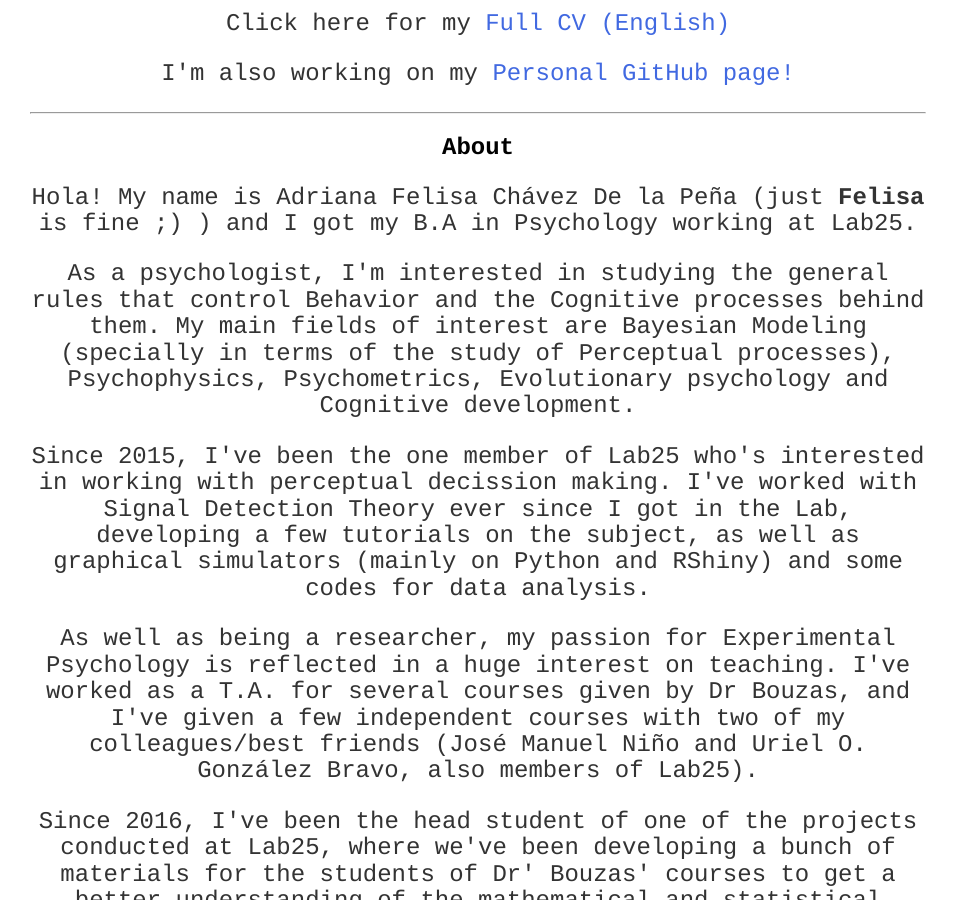
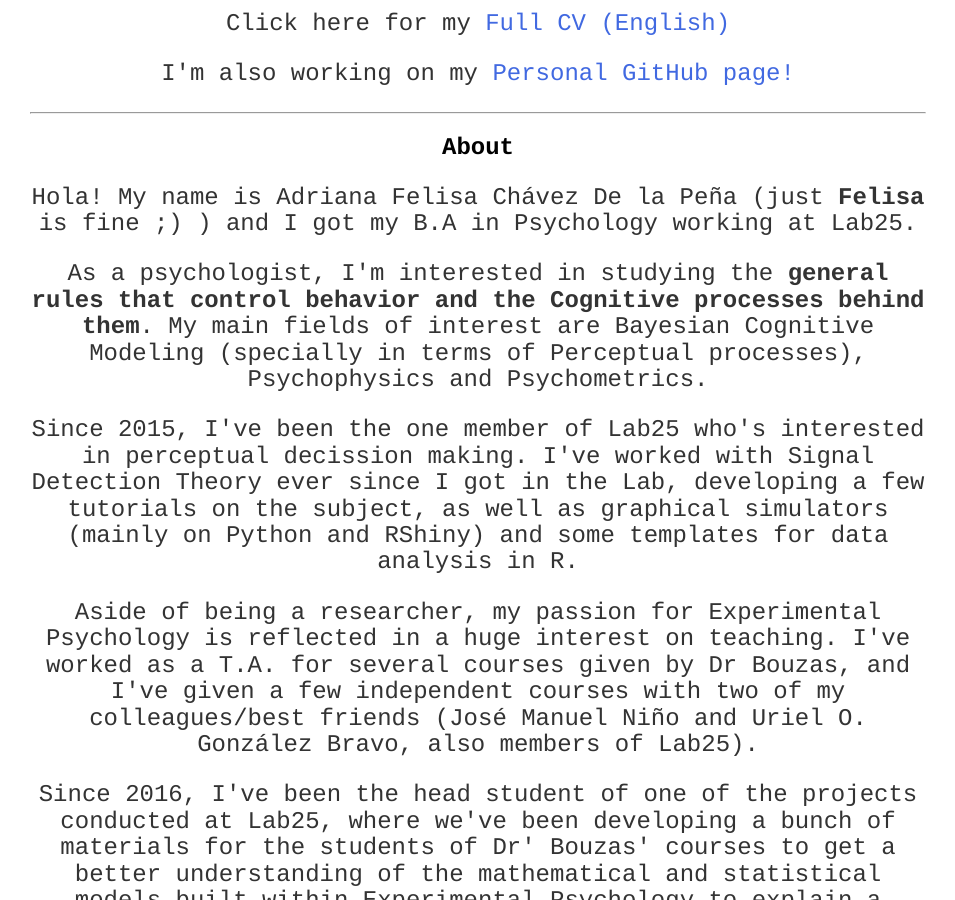
Before and after one commit to BouzasLab25/bouzaslab25.github.io, a Jekyll site: the page built from people/felisa.html, in a window 1280 px wide and 900 px high, scrolled down 781 px. Shown: the whole window, without its empty margins (162-1117 px from the left). Built offline with Jekyll 4.4.1, drawn with Linux system fonts in a browser that asks for light colours.

Commit message:
Update felisa.html

```diff
--- a/people/felisa.html
+++ b/people/felisa.html
@@ -28,11 +28,11 @@ title: Lab25 Felisa
 
 <p> Hola! My name is Adriana Felisa Chávez De la Peña (just <b>Felisa</b> is fine ;) ) and I got my B.A in Psychology working at Lab25.</p>
 
-<p>As a psychologist, I'm interested in studying the general rules that control Behavior and the Cognitive processes behind them. My main fields of interest are Bayesian Modeling (specially in terms of the study of Perceptual processes), Psychophysics, Psychometrics, Evolutionary psychology and Cognitive development. </p>
+<p>As a psychologist, I'm interested in studying the <b>general rules that control behavior and the Cognitive processes behind them</b>. My main fields of interest are Bayesian Cognitive Modeling (specially in terms of Perceptual processes), Psychophysics and Psychometrics.</p>
 
-<p>Since 2015, I've been the one member of Lab25 who's interested in working with perceptual decission making. I've worked with Signal Detection Theory ever since I got in the Lab, developing a few tutorials on the subject, as well as graphical simulators (mainly on Python and RShiny) and some codes for data analysis.</p>
+<p>Since 2015, I've been the one member of Lab25 who's interested in perceptual decission making. I've worked with Signal Detection Theory ever since I got in the Lab, developing a few tutorials on the subject, as well as graphical simulators (mainly on Python and RShiny) and some templates for data analysis in R.</p>
 
-<p>As well as being a researcher, my passion for Experimental Psychology is reflected in a huge interest on teaching. I've worked as a T.A. for several courses given by Dr Bouzas, and I've given a few independent courses with two of my colleagues/best friends (José Manuel Niño and Uriel O. González Bravo, also members of Lab25).</p>
+<p>Aside of being a researcher, my passion for Experimental Psychology is reflected in a huge interest on teaching. I've worked as a T.A. for several courses given by Dr Bouzas, and I've given a few independent courses with two of my colleagues/best friends (José Manuel Niño and Uriel O. González Bravo, also members of Lab25).</p>
 
 <p>Since 2016, I've been the head student of one of the projects conducted at Lab25, where we've been developing a bunch of materials for the students of Dr' Bouzas' courses to get a better understanding of the mathematical and statistical models built within Experimental Psychology to explain a variety of behavioral phenomena, either by downloading and running them on their own computer or by exploring them online as Shiny apps.</p>
 
```
